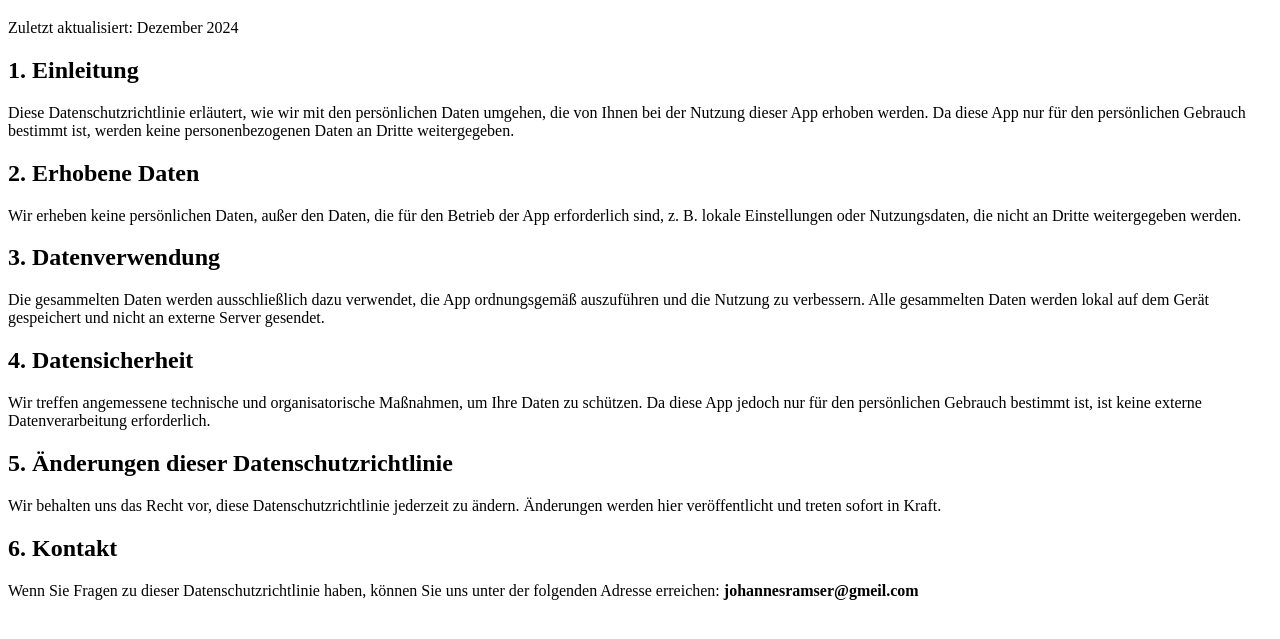
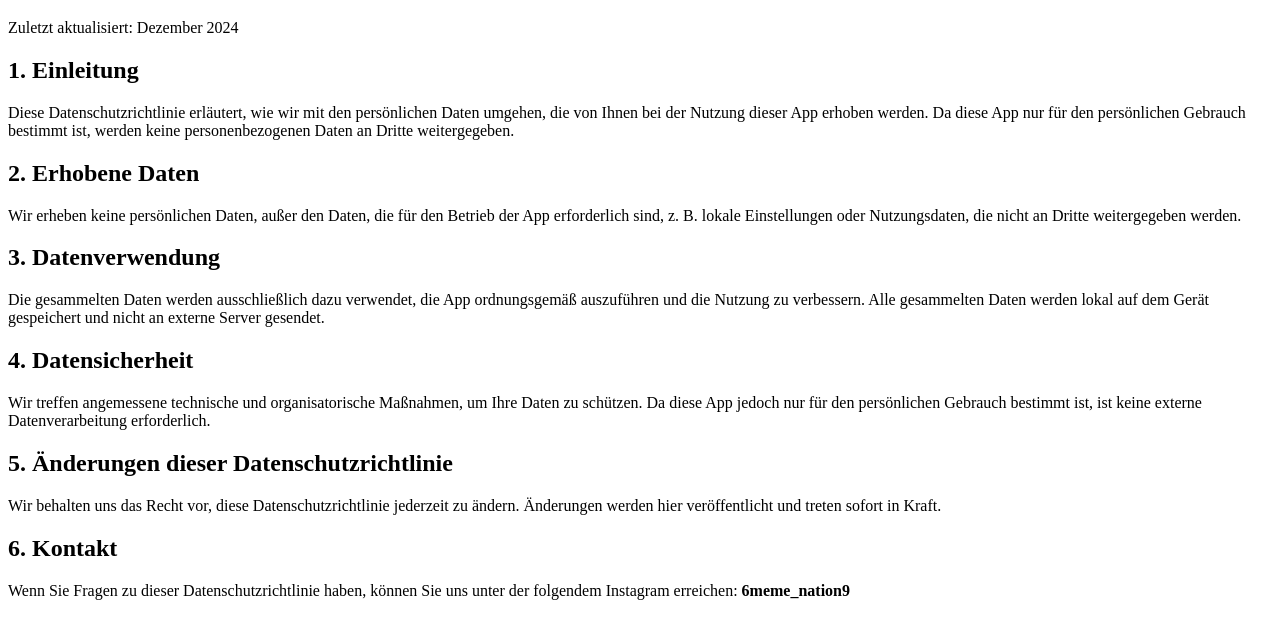
Before and after one commit to johannes3502/insta_img, a plain HTML site: page datenschutz.html in a window 1280 px wide. Shown: the part 61-700 px from the top of the page. Drawn offline with Linux system fonts and the light colour scheme.

Commit message:
Update datenschutz.html

```diff
--- a/datenschutz.html
+++ b/datenschutz.html
@@ -25,6 +25,6 @@
     <p>Wir behalten uns das Recht vor, diese Datenschutzrichtlinie jederzeit zu ändern. Änderungen werden hier veröffentlicht und treten sofort in Kraft.</p>
 
     <h2>6. Kontakt</h2>
-    <p>Wenn Sie Fragen zu dieser Datenschutzrichtlinie haben, können Sie uns unter der folgenden Adresse erreichen: <strong>johannesramser@gmeil.com</strong></p>
+    <p>Wenn Sie Fragen zu dieser Datenschutzrichtlinie haben, können Sie uns unter der folgendem Instagram erreichen: <strong>6meme_nation9</strong></p>
 </body>
 </html>
```
